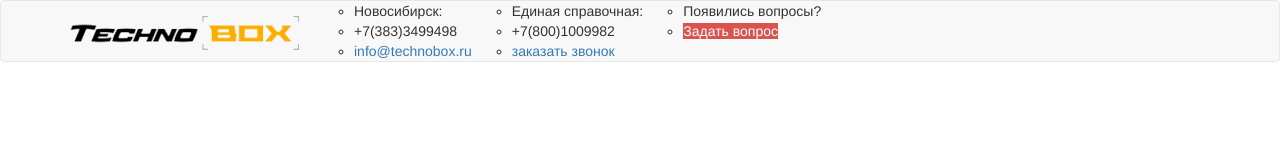
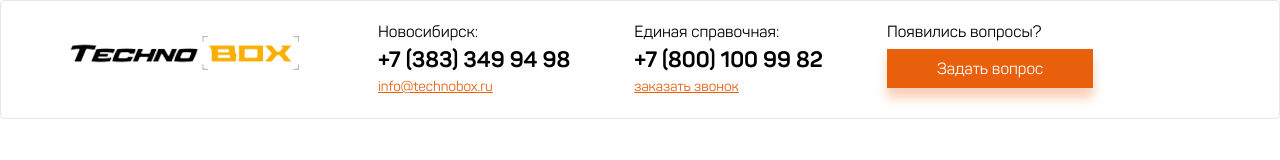
Before and after one commit to romaaverkin/technobox, a plain HTML site: page index.html in a window 1280 px wide. Drawn offline with nearby package versions, Linux system fonts and the light colour scheme.

Commit message:
Добавил стили к верхнему меню

```diff
--- a/index.html
+++ b/index.html
@@ -34,21 +34,21 @@
                                 <li>
                                     <ul>
                                         <li>Новосибирск:</li>
-                                        <li>+7(383)3499498</li>
-                                        <li><a href="#">info@technobox.ru</a></li>
+                                        <li class="phone">+7<span>(383)</span><span>349</span><span>94</span><span>98</span></li>
+                                        <li><a href="#" class="menu-top-link">info@technobox.ru</a></li>
                                     </ul>
                                 </li>
                                 <li>
                                     <ul>
                                         <li>Единая справочная:</li>
-                                        <li>+7(800)1009982</li>
-                                        <li><a href="#">заказать звонок</a></li>
+                                        <li class="phone">+7<span>(800)</span><span>100</span><span>99</span><span>82</span></li>
+                                        <li><a href="#" class="menu-top-link">заказать звонок</a></li>
                                     </ul>
                                 </li>
                                 <li>
                                     <ul>
                                         <li>Появились вопросы?</li>
-                                        <li><a href="#" class="btn-danger">Задать вопрос</a></li>
+                                        <li class="btn-menu"><a href="#" class="btn-red">Задать вопрос</a></li>
                                     </ul>
                                 </li>
                             </ul>
--- a/scss/mysass.scss
+++ b/scss/mysass.scss
@@ -1,4 +1,91 @@
-$test: #333;
-p{
-    color: $test;
+$body-background: #fff;
+$font-size-default: 16px;
+$color-default: #000;
+$font-size_h3: 24px;
+$font-weight_h3: bold;
+$background-button: #e85f0c;
+$background-button-hover: #e6ad28;
+$color-button: #fff;
+$color-li-a: #e85f0c;
+@font-face{
+    font-family: Panton-Regular;
+    src: url(../fonts/Panton-Regular.ttf);
 }
+@font-face{
+    font-family: Panton-Bold;
+    src: url(../fonts/Panton-Bold.ttf);
+}
+body{
+    background: $body-background;
+    color: $color-default;
+    font-family: Panton-Regular;
+    font-size: $font-size-default;
+    min-width: 320px;
+}
+img{
+    height: auto;
+    max-width: 100%;
+}
+h3{
+    font-size: $font-size_h3;
+    font-weight: $font-weight_h3;
+}
+.btn-red{
+    background: $background-button;
+    color: $color-button;
+    &:hover{
+        background: $background-button-hover;
+    }
+}
+/*==========================header============================*/
+
+.menu-top{
+    .navbar{
+        background: #fff;
+        margin-bottom: 0;
+        padding: 20px 0;
+    }
+    .navbar-default{
+        ul{
+            > li{
+                margin-left: 12px;
+            }
+        }
+        .navbar-nav{
+            ul{
+                > li{
+                    list-style-type: none;
+                    /*margin-left: 30px;*/
+                    &.btn-menu{
+                        margin-top: 14px;
+                    }
+                    &.phone{
+                        font-family: Panton-Bold;
+                        font-size: 22px;
+                    }
+                    span{
+                        padding-left: 5px;
+                    }
+                    a{
+                        /*font-weight: bold;*/
+                        color: $color-li-a;
+                        text-decoration: underline;
+                        &:hover{
+                            color: #e6ad28;
+                        }
+                        &.menu-top-link{
+                            font-size: 14px;
+                        }
+                        &.btn-red{
+                            box-shadow: 0 10px 10px rgba(235,95,12,0.3);
+                            color: #fff;
+                            margin-top: 10px;
+                            padding: 10px 50px;
+                            text-decoration: none;
+                        }
+                    }
+                }
+            }
+        }
+    }
+}
```
Also changed, not shown: css/mysass.css, fonts/Panton-Bold.ttf (added), fonts/Panton-Regular.ttf (added), 1 other file.
